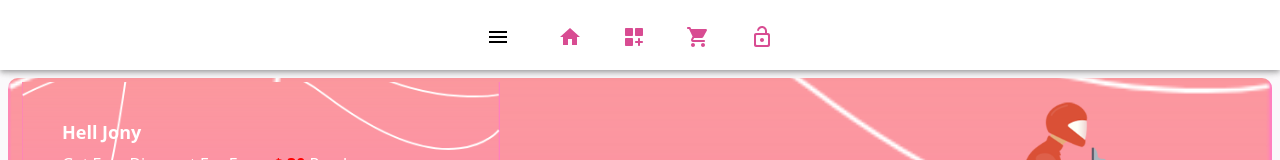
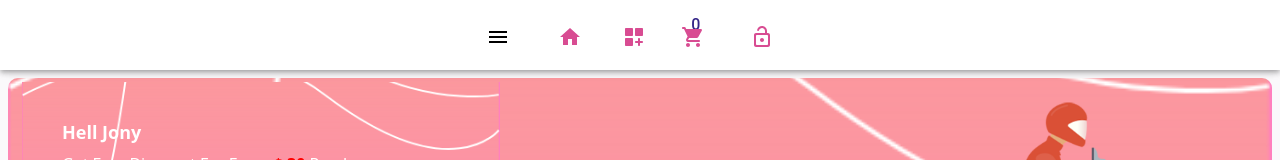
Before and after one commit to Zunaid-jony/online_shop, a React (Create React App) app: page / in a window 1280 px wide. Shown: the top 160 px of the page. Built offline with nearby package versions, Linux system fonts and the light colour scheme.

Commit message:
notification

```diff
--- a/src/App.css
+++ b/src/App.css
@@ -756,6 +756,17 @@ justify-content: center;
 }
 
 /* navigation */
+.navigations Button .natifications{
+
+  border-radius: 90px;
+  margin-top: -8px;
+  margin-right: -20px;
+  color: rgb(53, 38, 136);
+  text-decoration: none;
+  font-size: 16px;
+
+
+}
 /* login sections */
 .loginSection{
   margin-top: 70px;
--- a/src/Componet/Shared/Navigation/Navigation.js
+++ b/src/Componet/Shared/Navigation/Navigation.js
@@ -11,9 +11,18 @@ import ShoppingCartRoundedIcon from '@mui/icons-material/ShoppingCartRounded';
 import DashboardCustomizeRoundedIcon from '@mui/icons-material/DashboardCustomizeRounded';
 import LockOpenRoundedIcon from '@mui/icons-material/LockOpenRounded';
 import HomeIcon from '@mui/icons-material/Home';
+import { useCart } from 'react-use-cart';
 const Navigation = () => {
+  const { isEmpty,
+    totalUniqueItems,
+    items,
+    totalItems,
+    cartTotal,
+    updateItemQuantity,
+    removeItem,
+    emptyCart,} = useCart()
     return (
-        <div>
+        <div className='navigations'>
      <Box sx={{ flexGrow: 1 }}>
       <AppBar position="static" r={1}  style={{background:'white',position: 'fixed'}}>
         <Toolbar  >
@@ -31,7 +40,12 @@ const Navigation = () => {
           </Typography>
          <Link to='/' style={{color:'#d84c92'}}> <Button color="inherit"><HomeIcon></HomeIcon></Button></Link>
          <Link to='/dashboard'  style={{color:'#d84c92'}}> <Button color="inherit"><DashboardCustomizeRoundedIcon/></Button></Link>
-         <Link to='/buy'  style={{color:'#d84c92'}}> <Button color="inherit"> <ShoppingCartRoundedIcon/></Button></Link>
+         <Link to='/buy'  style={{color:'#d84c92'}}>
+            <Button color="inherit">
+           <p className='natifications'> {totalItems} </p>
+            <ShoppingCartRoundedIcon/>
+
+            </Button></Link>
          <Link to='/login'  style={{color:'#d84c92'}}> <Button color="inherit">< LockOpenRoundedIcon></LockOpenRoundedIcon></Button></Link>
 
         </Toolbar>
```
